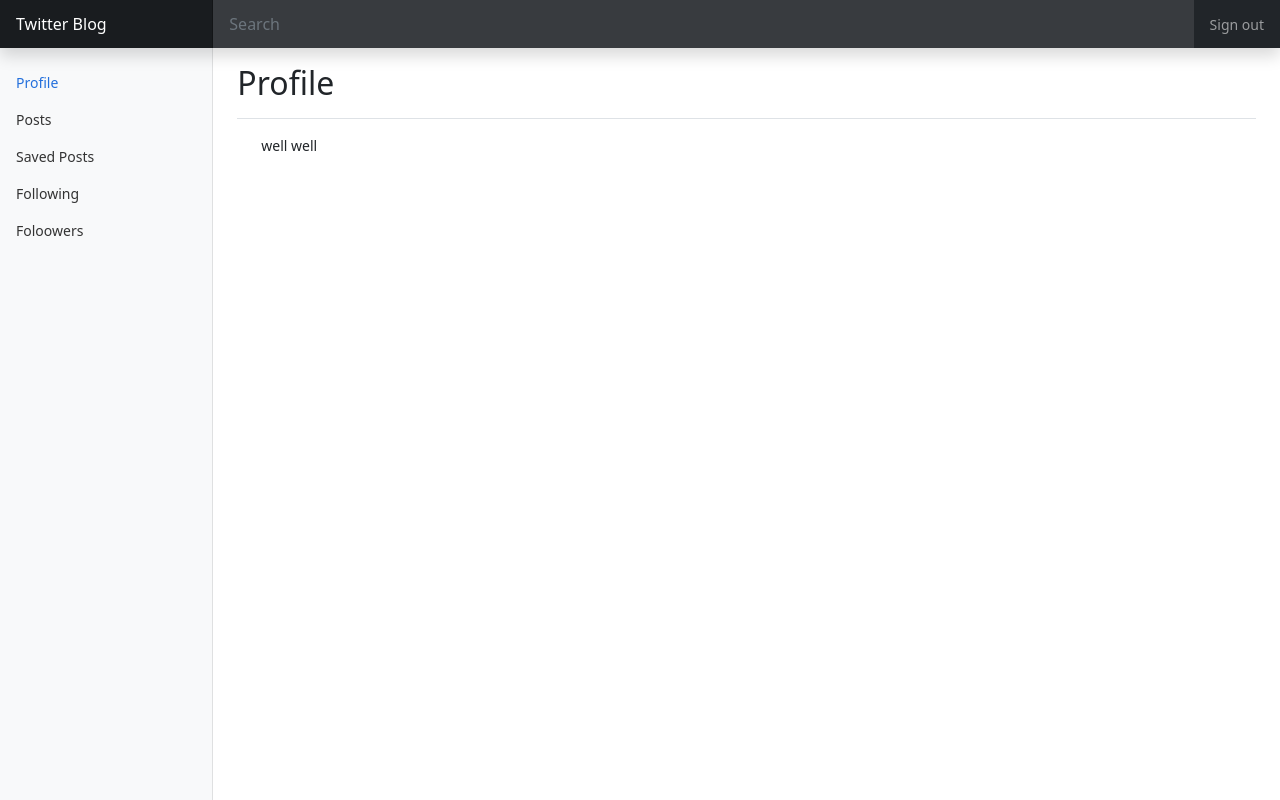
After one commit to Abdul12majid/my_blog, a Django app: page /users/profile in a window 1280 px wide. The commit adds this page. Run offline with Django 5.2, Linux system fonts and the light colour scheme; some libraries are stand-ins or nearby versions.

Commit message:
added profile page

```diff
--- a/blog_app/templates/pages/business.html
+++ b/blog_app/templates/pages/business.html
@@ -27,7 +27,7 @@ BUSINESS
           <h3 class="mb-0">{{ post.title }}</h3>
           <div class="mb-1 text-muted">Nov 12</div>
           <p class="card-text mb-auto">{{ post.short_content }}</p>
-          <a href="#" class="stretched-link">Continue reading</a>
+          <a href="{% url 'post_detail' slug=post.slug %}" class="stretched-link">Continue reading</a>
         </div>
         <div class="col-auto d-none d-lg-block">
           <svg class="bd-placeholder-img" width="200" height="250" xmlns="http://www.w3.org/2000/svg" role="img" aria-label="Placeholder: Thumbnail" preserveAspectRatio="xMidYMid slice" focusable="false"><title>Placeholder</title><rect width="100%" height="100%" fill="#55595c"/><text x="50%" y="50%" fill="#eceeef" dy=".3em">Thumbnail</text></svg>
--- a/blog_app/templates/pages/random.html
+++ b/blog_app/templates/pages/random.html
@@ -27,7 +27,7 @@ RANDOM
           <h3 class="mb-0">{{ post.title }}</h3>
           <div class="mb-1 text-muted">Nov 12</div>
           <p class="card-text mb-auto">{{ post.short_content }}</p>
-          <a href="#" class="stretched-link">Continue reading</a>
+          <a href="{% url 'post_detail' slug=post.slug %}" class="stretched-link">Continue reading</a>
         </div>
         <div class="col-auto d-none d-lg-block">
           <svg class="bd-placeholder-img" width="200" height="250" xmlns="http://www.w3.org/2000/svg" role="img" aria-label="Placeholder: Thumbnail" preserveAspectRatio="xMidYMid slice" focusable="false"><title>Placeholder</title><rect width="100%" height="100%" fill="#55595c"/><text x="50%" y="50%" fill="#eceeef" dy=".3em">Thumbnail</text></svg>
--- /dev/null
+++ b/htmx_app/templates/like_count.html
@@ -0,0 +1,5 @@
+{% if post in liked_post  %}
+<i hx-post="{% url 'like_count2' post.id %}" hx-target="#like_id" hx-swap="innerhtml" class="fa-solid fa-heart" style="color:darkgrey;"></i><b>{{ count }}</b>
+{% else %}
+<i hx-post="{% url 'like_count2' post.id %}" hx-target="#like_id" hx-swap="innerhtml" class="fa fa-heart-o" style="color:darkgrey;"></i><b>{{ count }}</b>
+{% endif %}
--- /dev/null
+++ b/static/css/dashboard.css
@@ -0,0 +1,100 @@
+body {
+  font-size: .875rem;
+}
+
+.feather {
+  width: 16px;
+  height: 16px;
+  vertical-align: text-bottom;
+}
+
+/*
+ * Sidebar
+ */
+
+.sidebar {
+  position: fixed;
+  top: 0;
+  /* rtl:raw:
+  right: 0;
+  */
+  bottom: 0;
+  /* rtl:remove */
+  left: 0;
+  z-index: 100; /* Behind the navbar */
+  padding: 48px 0 0; /* Height of navbar */
+  box-shadow: inset -1px 0 0 rgba(0, 0, 0, .1);
+}
+
+@media (max-width: 767.98px) {
+  .sidebar {
+    top: 5rem;
+  }
+}
+
+.sidebar-sticky {
+  position: relative;
+  top: 0;
+  height: calc(100vh - 48px);
+  padding-top: .5rem;
+  overflow-x: hidden;
+  overflow-y: auto; /* Scrollable contents if viewport is shorter than content. */
+}
+
+.sidebar .nav-link {
+  font-weight: 500;
+  color: #333;
+}
+
+.sidebar .nav-link .feather {
+  margin-right: 4px;
+  color: #727272;
+}
+
+.sidebar .nav-link.active {
+  color: #2470dc;
+}
+
+.sidebar .nav-link:hover .feather,
+.sidebar .nav-link.active .feather {
+  color: inherit;
+}
+
+.sidebar-heading {
+  font-size: .75rem;
+  text-transform: uppercase;
+}
+
+/*
+ * Navbar
+ */
+
+.navbar-brand {
+  padding-top: .75rem;
+  padding-bottom: .75rem;
+  font-size: 1rem;
+  background-color: rgba(0, 0, 0, .25);
+  box-shadow: inset -1px 0 0 rgba(0, 0, 0, .25);
+}
+
+.navbar .navbar-toggler {
+  top: .25rem;
+  right: 1rem;
+}
+
+.navbar .form-control {
+  padding: .75rem 1rem;
+  border-width: 0;
+  border-radius: 0;
+}
+
+.form-control-dark {
+  color: #fff;
+  background-color: rgba(255, 255, 255, .1);
+  border-color: rgba(255, 255, 255, .1);
+}
+
+.form-control-dark:focus {
+  border-color: transparent;
+  box-shadow: 0 0 0 3px rgba(255, 255, 255, .25);
+}
--- /dev/null
+++ b/users/templates/profile.html
@@ -0,0 +1,12 @@
+{% extends 'profile_base.html' %}
+
+{% block page_title %}
+
+Profile
+
+{% endblock %}
+
+{% block content %}
+
+well well
+{% endblock %}
--- /dev/null
+++ b/users/templates/profile_base.html
@@ -0,0 +1,80 @@
+<!doctype html>
+{% load static %}
+<html lang="en">
+  <head>
+    <meta charset="utf-8">
+    <meta name="viewport" content="width=device-width, initial-scale=1">
+    <meta name="description" content="">
+    <meta name="author" content="Mark Otto, Jacob Thornton, and Bootstrap contributors">
+    <meta name="generator" content="Hugo 0.84.0">
+    <title>Dashboard Template · Bootstrap v5.0</title>
+
+    <link rel="canonical" href="https://getbootstrap.com/docs/5.0/examples/dashboard/">
+
+
+
+    <!-- Bootstrap core CSS -->
+    <link href="{% static 'css/bootstrap.min.css' %}" rel="stylesheet">
+
+    <style>
+      .bd-placeholder-img {
+        font-size: 1.125rem;
+        text-anchor: middle;
+        -webkit-user-select: none;
+        -moz-user-select: none;
+        user-select: none;
+      }
+
+      @media (min-width: 768px) {
+        .bd-placeholder-img-lg {
+          font-size: 3.5rem;
+        }
+      }
+    </style>
+
+
+    <!-- Custom styles for this template -->
+    <link href="{% static 'css/dashboard.css' %}" rel="stylesheet">
+  </head>
+  <body>
+
+<header class="navbar navbar-dark sticky-top bg-dark flex-md-nowrap p-0 shadow">
+  <a class="navbar-brand col-md-3 col-lg-2 me-0 px-3" href="#">Twitter Blog</a>
+  <button class="navbar-toggler position-absolute d-md-none collapsed" type="button" data-bs-toggle="collapse" data-bs-target="#sidebarMenu" aria-controls="sidebarMenu" aria-expanded="false" aria-label="Toggle navigation">
+    <span class="navbar-toggler-icon"></span>
+  </button>
+  <input class="form-control form-control-dark w-100" type="text" placeholder="Search" aria-label="Search">
+  <div class="navbar-nav">
+    <div class="nav-item text-nowrap">
+      <a class="nav-link px-3" href="#">Sign out</a>
+    </div>
+  </div>
+</header>
+
+<div class="container-fluid">
+  <div class="row">
+    {% include 'profile_nav.html' %}
+
+    <main class="col-md-9 ms-sm-auto col-lg-10 px-md-4">
+      <div class="d-flex justify-content-between flex-wrap flex-md-nowrap align-items-center pt-3 pb-2 mb-3 border-bottom">
+        <h1 class="h2">
+          {% block page_title %}
+
+          {% endblock %}
+        </h1>
+      </div>
+      <div class="container-fluid">
+        {% block content %}
+
+        {% endblock %}
+      </div>
+    </main>
+  </div>
+</div>
+
+
+    <script src="../assets/dist/js/bootstrap.bundle.min.js"></script>
+
+      <script src="https://cdn.jsdelivr.net/npm/feather-icons@4.28.0/dist/feather.min.js" integrity="sha384-uO3SXW5IuS1ZpFPKugNNWqTZRRglnUJK6UAZ/gxOX80nxEkN9NcGZTftn6RzhGWE" crossorigin="anonymous"></script><script src="https://cdn.jsdelivr.net/npm/chart.js@2.9.4/dist/Chart.min.js" integrity="sha384-zNy6FEbO50N+Cg5wap8IKA4M/ZnLJgzc6w2NqACZaK0u0FXfOWRRJOnQtpZun8ha" crossorigin="anonymous"></script><script src="dashboard.js"></script>
+  </body>
+</html>
--- /dev/null
+++ b/users/templates/profile_nav.html
@@ -0,0 +1,36 @@
+<nav id="sidebarMenu" class="col-md-3 col-lg-2 d-md-block bg-light sidebar collapse">
+      <div class="position-sticky pt-3">
+        <ul class="nav flex-column">
+          <li class="nav-item">
+            <a class="nav-link active" aria-current="page" href="#">
+              <span data-feather="home"></span>
+              Profile
+            </a>
+          </li>
+          <li class="nav-item">
+            <a class="nav-link" href="#">
+              <span data-feather="file"></span>
+              Posts
+            </a>
+          </li>
+          <li class="nav-item">
+            <a class="nav-link" href="#">
+              <span data-feather="shopping-cart"></span>
+              Saved Posts
+            </a>
+          </li>
+          <li class="nav-item">
+            <a class="nav-link" href="#">
+              <span data-feather="users"></span>
+              Following
+            </a>
+          </li>
+          <li class="nav-item">
+            <a class="nav-link" href="#">
+              <span data-feather="bar-chart-2"></span>
+              Foloowers
+            </a>
+          </li>
+        </ul>
+      </div>
+    </nav>
--- a/users/urls.py
+++ b/users/urls.py
@@ -5,6 +5,7 @@ urlpatterns = [
     path('signin', views.signin, name="signin"),
     path('signup', views.signup, name="signup"),
     path('logout', views.logout_user, name="logout"),
+    path('profile', views.profile, name="profile"),
 
 
 ]
--- a/users/views.py
+++ b/users/views.py
@@ -63,3 +63,7 @@ def logout_user(request):
 	logout(request)
 	messages.success(request, "You've been logged out")
 	return redirect('index')
+
+
+def profile(request):
+	return render(request, 'profile.html')
```
Also changed, not shown: blog_app/templates/pages/post_detail.html (added, +66 -0 lines), db.sqlite3, users/migrations/0001_initial.py (added).
